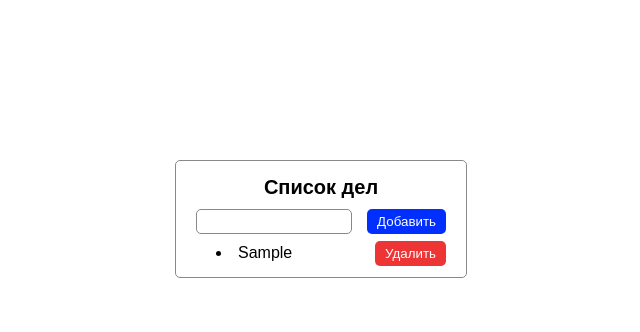
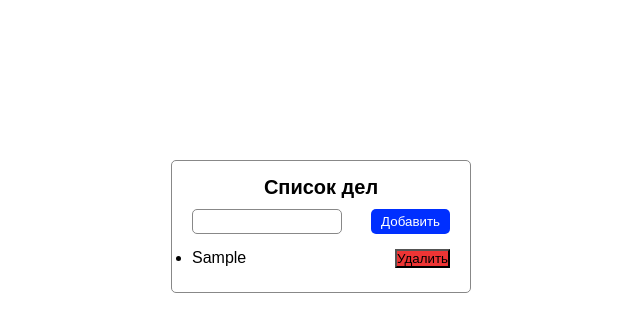
Before and after one commit to GoldExtremal/to-do, a plain HTML site: page index.html in a window 1280 px wide. Both pictures are taken after typing "Sample" into the empty fields and a click on the button "Добавить". Shown: the whole page, without its empty margins (319-959 px from the left). Drawn offline with Linux system fonts and the light colour scheme.

Commit message:
Исправил и дополнил некоторые стили

```diff
--- a/index.html
+++ b/index.html
@@ -13,7 +13,7 @@
         <h3 class="to-do-title" style="margin-bottom: 5px;">Список дел</h3>
         <div class="add">
             <input type="text" id="taskInput">
-            <button class="addBtn" id="addTask">Добавить</button>
+            <button class="addBtn btn" id="addTask">Добавить</button>
         </div>
 
         <ul id="tasks"></ul>
--- a/style.css
+++ b/style.css
@@ -1,9 +1,12 @@
 * {
    font-family: Arial, Helvetica, sans-serif;
+   margin: 0;
+   padding: 0;
+   box-sizing: border-box;
 }
 
 .to-do {
-    width: 250px;
+   width: 300px;
    border: 1px solid #888888;
    border-radius: 5px;
    padding: 10px 20px;
@@ -21,30 +24,29 @@
 .add {
    display: flex;
    justify-content: space-between;
-    margin-bottom: 5px;
+   width: 100%;
+   margin: 0;
+   padding: 0;
+   cursor: pointer;
+   margin-bottom: 15px;
 }
 
- input {
+#taskInput {
    width: 150px;
    border-radius: 5px;
    border: 1px solid #888888;
+   padding: 0 5px;
 }
 
- ul {
-    list-style-type: disc;
-    margin: 0;
-    padding: 0;
-    cursor: pointer;
+.discDecorator {
+   border-radius: 50%;
+   width: 5px;
+   height: 5px;
+   background-color: #343434;
+   margin-right: 10px;
 }
 
- li {
-    list-style-position: inside;
-    padding: 5px;
-    padding-left: 20px;
-    margin: 0;
- }
-
- button {
+.btn {
    padding: 5px 10px;
    border: none;
    border-radius: 5px;
@@ -56,6 +58,8 @@
 }
 
 .delBtn {
+   position: absolute;
+   right: 0;
    background-color: #eb1717de;
 }
 
@@ -63,9 +67,14 @@
    text-decoration: line-through;
 }
 
- .task {
-    display: flex;
-    justify-content: space-between;
-    align-items: center;
+.tasks {
    width: 100%;
 }
+
+.task {
+   position: relative;
+   display: flex;
+   align-items: center;
+   margin: 0 0 15px 0;
+   padding: 0;
+}
```
Lines whose indentation alone changed are shown as unchanged.
